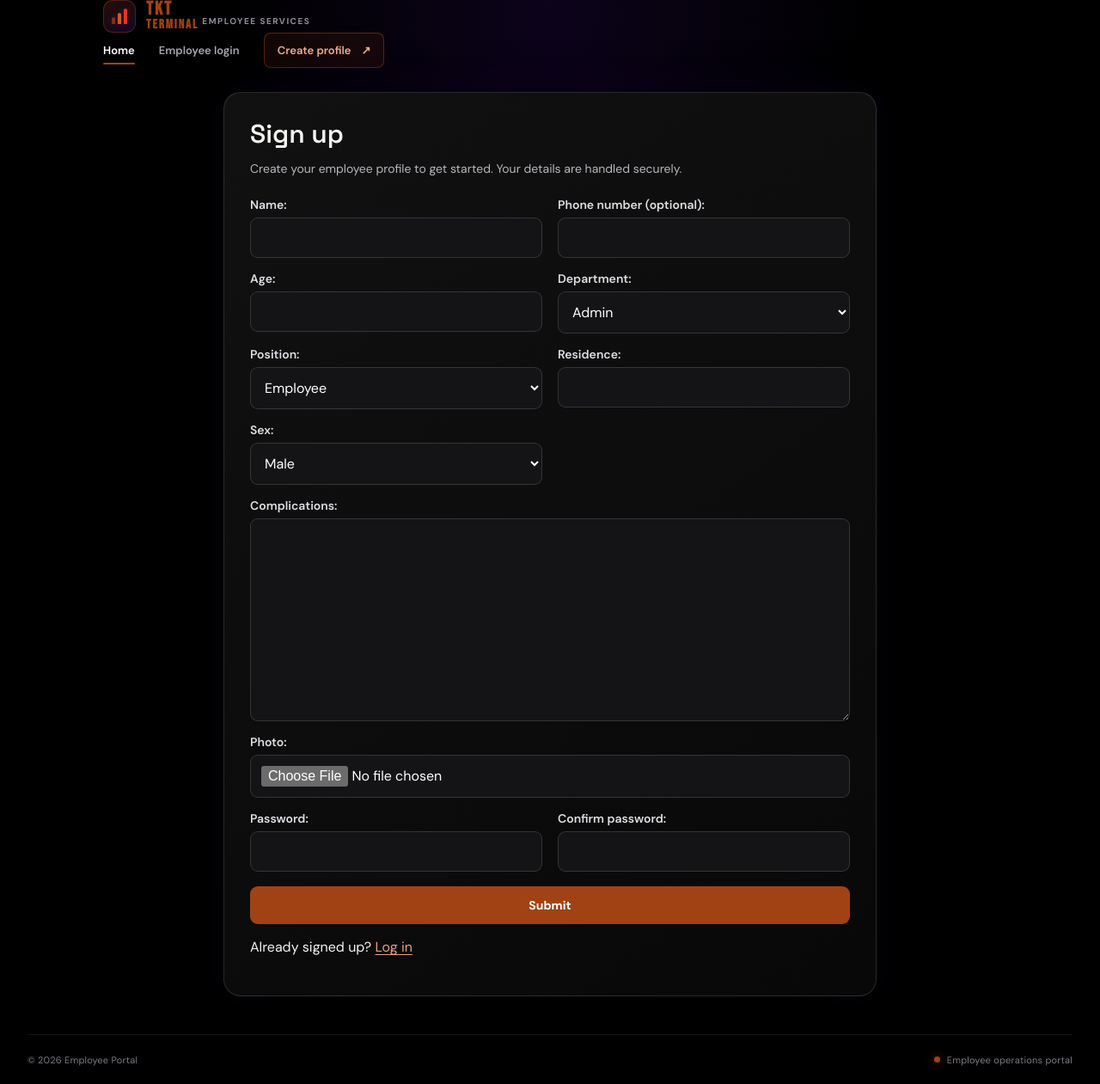
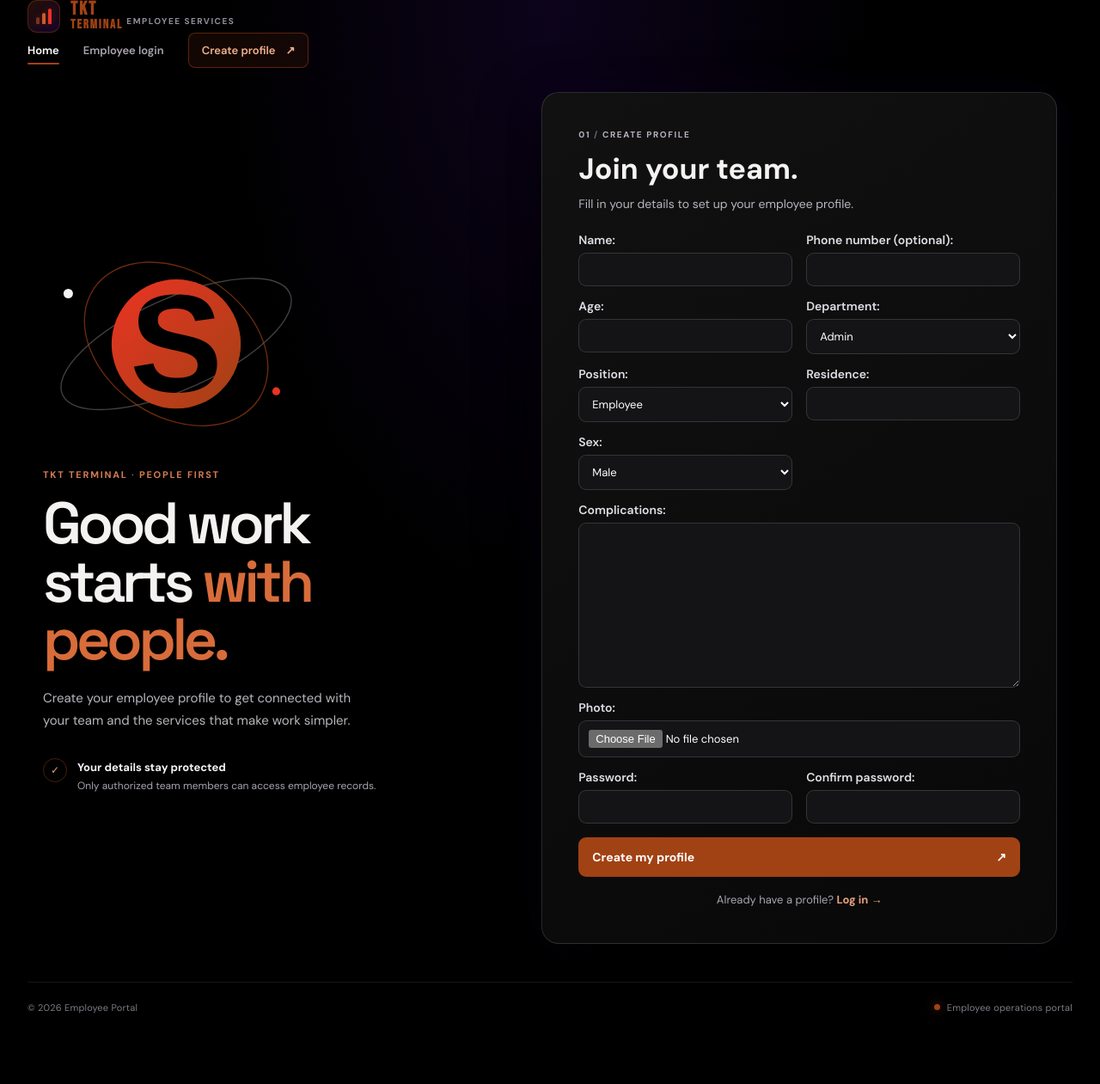
Before and after one commit to sugrish/TKT_terminal, a Django app: page /body/ in a window 1280 px wide. Shown: the whole page at 86% size. After the commit the page ends 1179 px from the top, so only its background shows below. Run offline with Django 5.2, Linux system fonts and the light colour scheme.

Commit message:
Add negative-space signup layout experiment
Load local environment variables from .env for Supabase setup.

Co-authored-by: Copilot <223556219+Copilot@users.noreply.github.com>

```diff
--- a/TKT_terminal/settings.py
+++ b/TKT_terminal/settings.py
@@ -14,9 +14,13 @@ import os
 from pathlib import Path
 
 from django.core.exceptions import ImproperlyConfigured
+from dotenv import load_dotenv
 
 # Build paths inside the project like this: BASE_DIR / 'subdir'.
 BASE_DIR = Path(__file__).resolve().parent.parent
+
+# Load local secrets from .env; real environment variables (e.g. on Vercel) take precedence.
+load_dotenv(BASE_DIR / '.env')
 
 
 # Quick-start development settings - unsuitable for production
--- a/body/static/body/css/site.css
+++ b/body/static/body/css/site.css
@@ -94,11 +94,11 @@ button:hover, .button:hover {
 .help, .subheading { color: var(--color-muted); }
 
 /* Login and signup */
-.page-login, .page-signup { align-items: center; }
-.page-login .site-header, .page-signup .site-header { width: min(100%, 1040px); }
-.page-login .site-content, .page-signup .site-content { justify-content: flex-start; align-items: center; }
+.page-login { align-items: center; }
+.page-login .site-header { width: min(100%, 1040px); }
+.page-login .site-content { justify-content: flex-start; align-items: center; }
 
-.login-card, .signup-card, .success-card {
+.login-card, .success-card {
     margin: 0 auto;
     border: 1px solid var(--border);
     border-radius: 20px;
@@ -111,12 +111,7 @@ button:hover, .button:hover {
     padding: 32px;
 }
 
-.signup-card {
-    width: min(100%, 760px);
-    padding: 30px;
-}
-
-.login-card h1, .signup-card h1 {
+.login-card h1 {
     margin: 0 0 18px;
     font-size: 30px;
     line-height: 1.2;
@@ -137,18 +132,80 @@ button:hover, .button:hover {
 }
 
 .login-card form button { margin-top: 24px; }
-.signup-intro { margin: -7px 0 22px; color: var(--color-muted); font-size: 14px; line-height: 1.6; }
-.signup-card .signup-form { display: grid; grid-template-columns: repeat(2, minmax(0, 1fr)); gap: 15px 18px; }
-.signup-card .signup-form p { display: flex; flex-direction: column; min-width: 0; margin: 0; color: #e2dee5; }
-.signup-card .signup-form p:has(textarea), .signup-card .signup-form p:has(input[type="file"]), .signup-card .signup-form > button { grid-column: 1 / -1; }
-.signup-card .signup-form label {
+.page-signup .site-header { width: min(100%, 1320px); }
+.page-signup .site-content { justify-content: center; align-items: center; }
+.signup-layout {
+    display: grid;
+    grid-template-columns: minmax(0, .9fr) minmax(0, 1.1fr);
+    align-items: center;
+    gap: clamp(36px, 7vw, 100px);
+    width: min(100%, 1180px);
+    margin: auto;
+}
+.signup-story { max-width: 490px; padding: 28px 0; }
+.signup-orbit-art { display: block; width: min(100%, 330px); height: auto; margin: 0 0 26px -10px; overflow: visible; }
+.signup-kicker, .signup-step {
+    color: #d67c53;
+    font-size: 11px;
+    font-weight: 700;
+    letter-spacing: .16em;
+}
+.signup-kicker { margin: 0 0 16px; }
+.signup-kicker span, .signup-step span { color: #6f6874; }
+.signup-story h1 {
+    max-width: 460px;
+    margin: 0;
+    font-size: clamp(42px, 6vw, 68px);
+    line-height: .99;
+    letter-spacing: -.065em;
+}
+.signup-story h1 span { color: #d86c3a; }
+.signup-story-copy { max-width: 390px; margin: 22px 0 30px; color: var(--color-muted); font-size: 15px; line-height: 1.75; }
+.signup-promise { display: flex; align-items: flex-start; gap: 12px; color: #a9a2ad; font-size: 12px; line-height: 1.7; }
+.signup-promise strong { color: #f5f3f2; font-size: 13px; }
+.signup-promise-mark {
+    display: grid;
+    flex: 0 0 28px;
+    width: 28px;
+    height: 28px;
+    place-items: center;
+    border: 1px solid #a1421470;
+    border-radius: 50%;
+    color: #e6a17d;
+}
+.signup-panel {
+    width: 100%;
+    padding: clamp(24px, 3.4vw, 42px);
+    border: 1px solid var(--border);
+    border-radius: 20px;
+    background: linear-gradient(145deg, #111, #080808);
+    box-shadow: 0 24px 70px #000, 0 0 45px #39107b24;
+}
+.signup-panel-heading h2 { margin: 0 0 8px; font-size: clamp(26px, 3vw, 34px); line-height: 1.2; }
+.signup-step { margin: 0 0 14px; color: #b9b0c0; font-size: 10px; }
+.signup-intro { margin: 0 0 22px; color: var(--color-muted); font-size: 14px; line-height: 1.6; }
+.signup-panel .signup-form { display: grid; grid-template-columns: repeat(2, minmax(0, 1fr)); gap: 14px 16px; }
+.signup-panel .signup-form p { display: flex; flex-direction: column; min-width: 0; margin: 0; color: #e2dee5; }
+.signup-panel .signup-form p:has(textarea), .signup-panel .signup-form p:has(input[type="file"]), .signup-panel .signup-form > button { grid-column: 1 / -1; }
+.signup-panel .signup-form label {
     display: inline-block;
     margin-bottom: 6px;
     color: #e2dee5;
     font-size: 14px;
     font-weight: 600;
 }
-.signup-card .signup-form button { margin-top: 2px; }
+.signup-panel .signup-form input, .signup-panel .signup-form select, .signup-panel .signup-form textarea { padding: 10px 11px; font-size: 13px; }
+.signup-panel .signup-form button {
+    display: flex;
+    justify-content: space-between;
+    align-items: center;
+    margin-top: 2px;
+    padding: 14px 16px;
+    text-align: left;
+}
+.signup-login { margin: 18px 0 0; color: #aaa4b0; font-size: 13px; text-align: center; }
+.signup-login a { color: #e6a17d; font-weight: 700; text-decoration: none; }
+.signup-login a:hover { color: #fff; }
 
 /* Employee profile */
 .page-profile {
@@ -257,6 +314,12 @@ button:hover, .button:hover {
     .site-nav { gap: 16px; }
     .site-nav .nav-link { display: none; }
     .site-nav .nav-cta { padding: 10px 12px; font-size: 12px; }
+    .signup-layout { grid-template-columns: 1fr; gap: 20px; max-width: 480px; }
+    .signup-story { padding: 10px 0 0; }
+    .signup-orbit-art { width: min(68%, 240px); margin: 0 0 10px -6px; }
+    .signup-story h1 { max-width: 420px; font-size: clamp(38px, 10vw, 54px); }
+    .signup-story-copy { margin: 14px 0 18px; font-size: 14px; }
+    .signup-promise { display: none; }
     .page-directory { padding: 0 16px; }
     .directory-header { align-items: flex-start; flex-direction: column; }
     .filters input, .filters select { min-width: 100%; }
@@ -265,10 +328,10 @@ button:hover, .button:hover {
 
 @media (max-width: 520px) {
     .login-card { padding: 26px 22px; }
-    .signup-card { padding: 24px 20px; }
+    .signup-panel { padding: 24px 20px; }
     .site-content { padding-top: 22px; padding-bottom: 30px; }
-    .signup-card .signup-form { grid-template-columns: 1fr; gap: 12px; }
-    .signup-card .signup-form p:has(textarea), .signup-card .signup-form p:has(input[type="file"]), .signup-card .signup-form > button { grid-column: auto; }
+    .signup-panel .signup-form { grid-template-columns: 1fr; gap: 12px; }
+    .signup-panel .signup-form p:has(textarea), .signup-panel .signup-form p:has(input[type="file"]), .signup-panel .signup-form > button { grid-column: auto; }
 }
 
 @media (max-width: 480px) {
--- a/body/templates/body/signup.html
+++ b/body/templates/body/signup.html
@@ -4,14 +4,46 @@
 {% block body_class %}page-signup{% endblock %}
 
 {% block content %}
-<main class="signup-card">
-    <h1>Sign up</h1>
-    <p class="signup-intro">Create your employee profile to get started. Your details are handled securely.</p>
-    <form class="signup-form" method="post" enctype="multipart/form-data">
-        {% csrf_token %}
-        {{ form.as_p }}
-        <button type="submit">Submit</button>
-    </form>
-    <p>Already signed up? <a href="{% url 'body:login' %}">Log in</a></p>
+<main class="signup-layout">
+    <section class="signup-story" aria-labelledby="signup-heading">
+        <svg class="signup-orbit-art" viewBox="0 0 360 260" aria-hidden="true">
+            <defs>
+                <linearGradient id="signup-orbit-fill" x1="0" y1="0" x2="1" y2="1">
+                    <stop offset="0" stop-color="#eb3324"/>
+                    <stop offset="1" stop-color="#a14214"/>
+                </linearGradient>
+                <mask id="signup-s-cutout">
+                    <rect width="360" height="260" fill="white"/>
+                    <text x="180" y="190" fill="black" font-family="Arial, sans-serif" font-size="176" font-weight="700" text-anchor="middle">S</text>
+                </mask>
+            </defs>
+            <ellipse cx="180" cy="130" rx="158" ry="58" fill="none" stroke="#ffffff40" stroke-width="1.5" transform="rotate(-24 180 130)"/>
+            <ellipse cx="180" cy="130" rx="126" ry="92" fill="none" stroke="#a14214" stroke-opacity=".65" stroke-width="1.5" transform="rotate(34 180 130)"/>
+            <circle cx="180" cy="130" r="82" fill="url(#signup-orbit-fill)" mask="url(#signup-s-cutout)"/>
+            <circle cx="43" cy="66" r="6" fill="#f5f3f2"/>
+            <circle cx="307" cy="190" r="5" fill="#eb3324"/>
+        </svg>
+        <p class="signup-kicker">TKT TERMINAL <span>·</span> PEOPLE FIRST</p>
+        <h1 id="signup-heading">Good work starts <span>with people.</span></h1>
+        <p class="signup-story-copy">Create your employee profile to get connected with your team and the services that make work simpler.</p>
+        <div class="signup-promise">
+            <span class="signup-promise-mark" aria-hidden="true">✓</span>
+            <span><strong>Your details stay protected</strong><br>Only authorized team members can access employee records.</span>
+        </div>
+    </section>
+
+    <section class="signup-panel" aria-labelledby="signup-form-heading">
+        <div class="signup-panel-heading">
+            <p class="signup-step">01 <span>/</span> CREATE PROFILE</p>
+            <h2 id="signup-form-heading">Join your team.</h2>
+            <p class="signup-intro">Fill in your details to set up your employee profile.</p>
+        </div>
+        <form class="signup-form" method="post" enctype="multipart/form-data">
+            {% csrf_token %}
+            {{ form.as_p }}
+            <button type="submit">Create my profile <span aria-hidden="true">↗</span></button>
+        </form>
+        <p class="signup-login">Already have a profile? <a href="{% url 'body:login' %}">Log in <span aria-hidden="true">→</span></a></p>
+    </section>
 </main>
 {% endblock %}
--- a/requirements.txt
+++ b/requirements.txt
@@ -1,3 +1,4 @@
 Django==5.2.6
 dj-database-url==2.3.0
 psycopg[binary]==3.2.9
+python-dotenv==1.1.1
```
